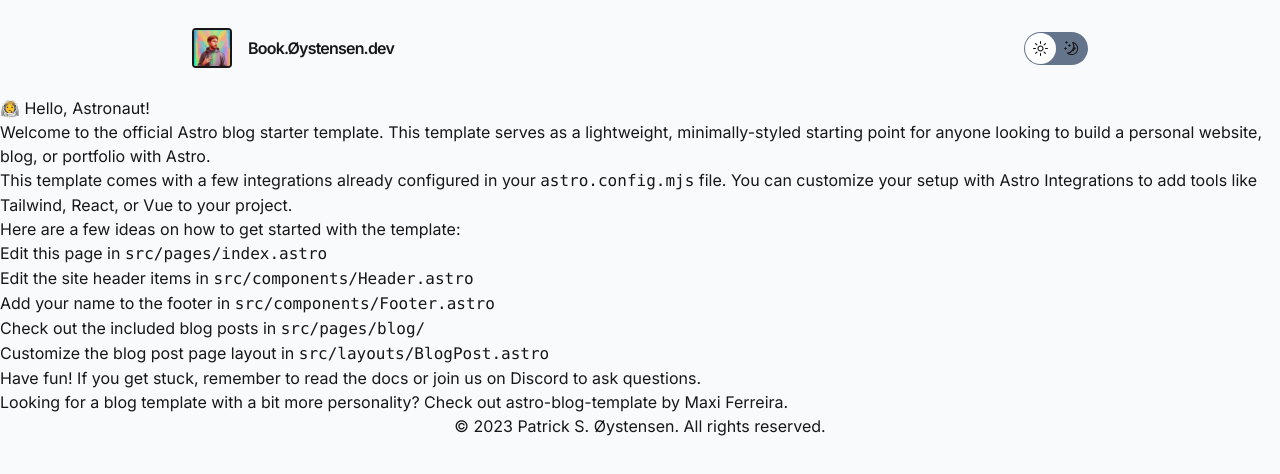
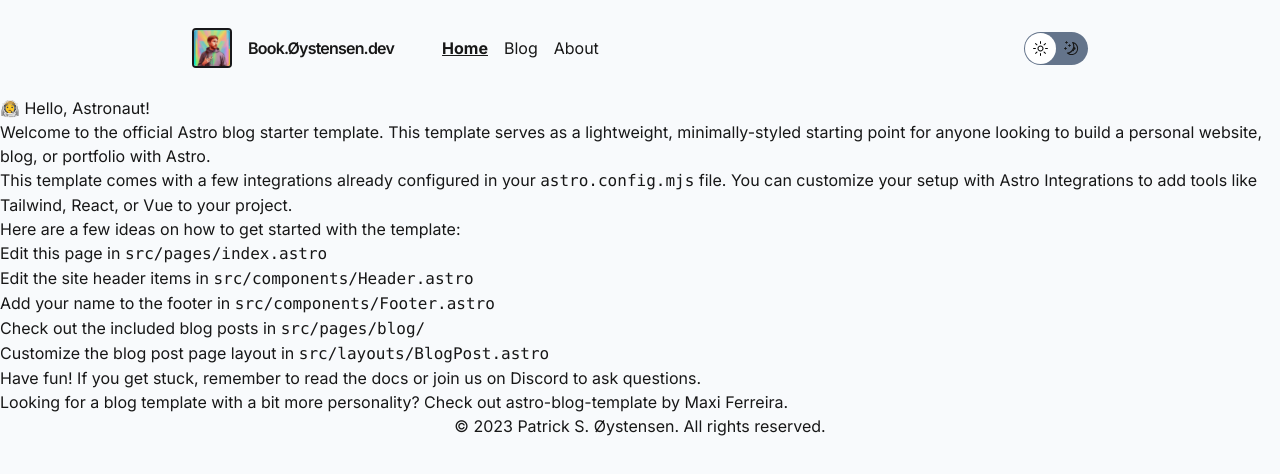
Before and after one commit to PatrickSolberg/book.-ystensen.dev, an Astro site: page / in a window 1280 px wide. Built offline with nearby package versions, Linux system fonts and the light colour scheme; Astro itself is replaced by a stand-in of ours.

Commit message:
update links. ToggleBtn

```diff
--- a/src/components/Header.astro
+++ b/src/components/Header.astro
@@ -8,6 +8,12 @@ import ThemeToggle from './ThemeToggleBtn';
 	<div class="flex flex-wrap gap-4 items-center">
 		<img src="/favicon.ico" alt="Ava" class="h-10 w-10 border-2 rounded border-zinc-900 dark:border-cyan-300" />
 		<h2 class="font-semibold tracking-tighter font-lg">{SITE_TITLE}</h2>
+
+		<div class="flex flex-wrap gap-4 mx-8">
+			<HeaderLink href="/">Home</HeaderLink>
+			<HeaderLink href="/blog">Blog</HeaderLink>
+			<HeaderLink href="/about">About</HeaderLink>
+		</div>
 	</div>
 
 	<div class="flex flex-wrap items-center">
```
